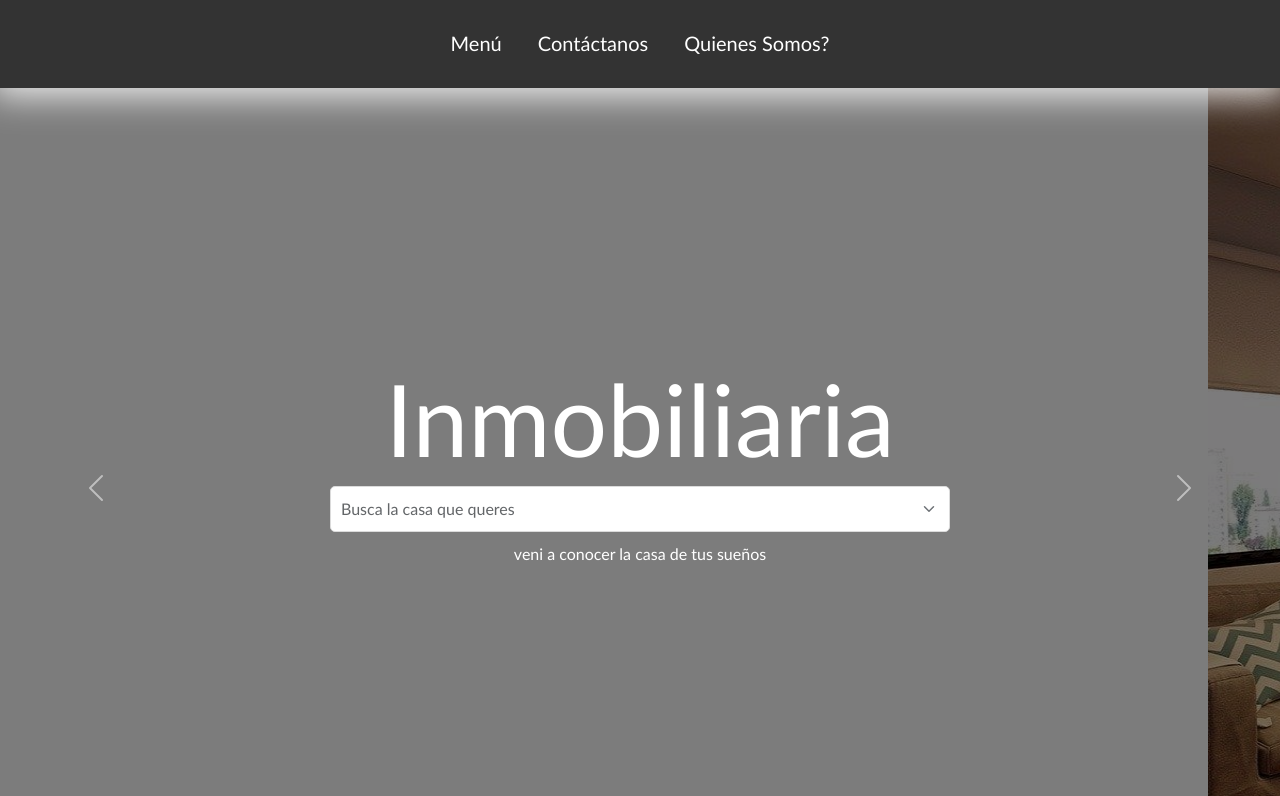
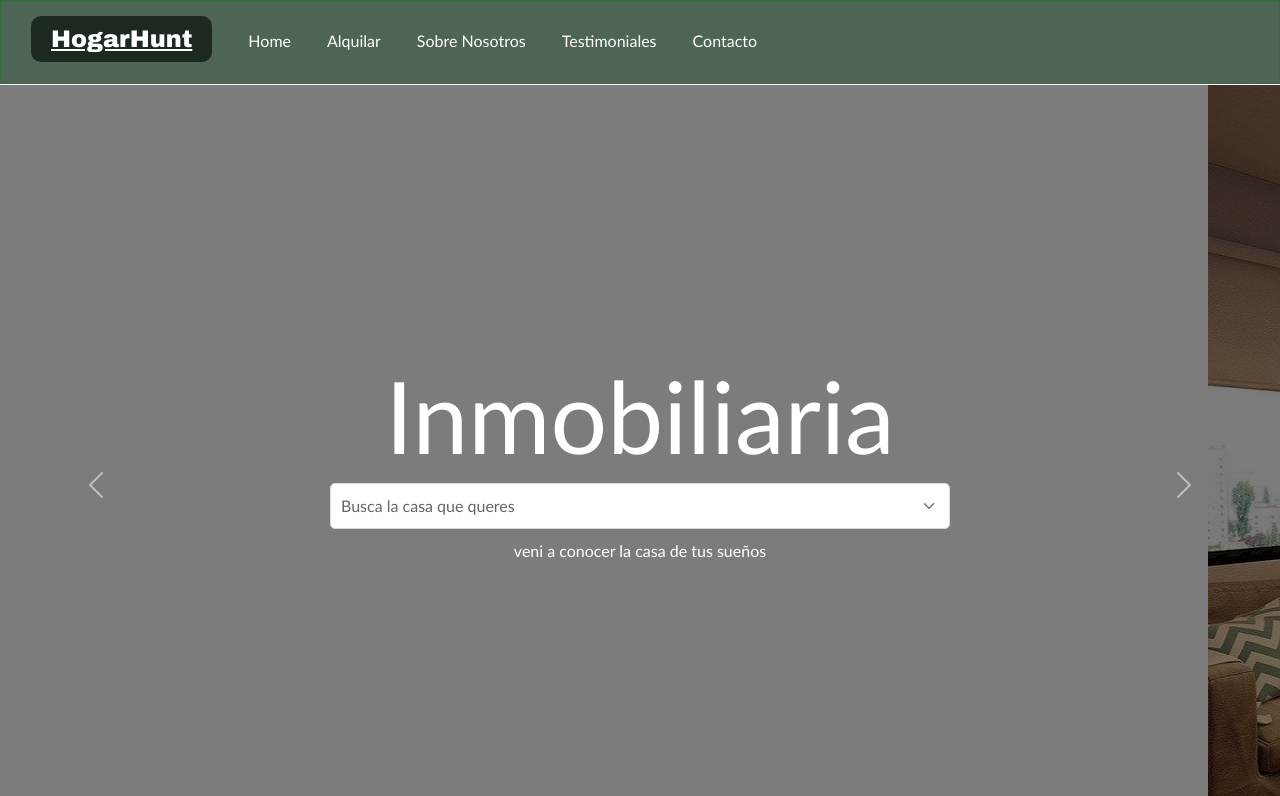
Before and after one commit to qwertdani123/IntegradorNode-2024, a plain HTML site: page curso node/index.html in a window 1280 px wide. Shown: the top 796 px of the page. Drawn offline with nearby package versions, Linux system fonts and the light colour scheme; a script that the page names is missing.

Commit message:
se realizaron cambios en la barra de navegación

```diff
--- a/curso node/index.html
+++ b/curso node/index.html
@@ -3,7 +3,7 @@
 <head>
   <meta charset="UTF-8">
   <meta name="viewport" content="width=device-width, initial-scale=1.0">
-  <title>Tú Inmobiliaria</title>
+  <title>Alquier de Propiedades | HogarHunt</title>
   <link rel="stylesheet" href="styles.css">
   <link href="https://cdn.jsdelivr.net/npm/bootstrap@5.3.3/dist/css/bootstrap.min.css" rel="stylesheet" integrity="sha384-QWTKZyjpPEjISv5WaRU9OFeRpok6YctnYmDr5pNlyT2bRjXh0JMhjY6hW+ALEwIH" crossorigin="anonymous">
 
@@ -13,16 +13,25 @@
   <link rel="stylesheet" href="https://cdnjs.cloudflare.com/ajax/libs/font-awesome/6.5.2/css/all.min.css" integrity="sha512-SnH5WK+bZxgPHs44uWIX+LLJAJ9/2PkPKZ5QiAj6Ta86w+fsb2TkcmfRyVX3pBnMFcV7oQPJkl9QevSCWr3W6A==" crossorigin="anonymous" referrerpolicy="no-referrer" />
 </head>
 <body>
-  <header>
+  <header id="navbar">
     <ul class="nav nav-underline">
       <li class="nav-item">
-        <a class="nav-link " aria-current="" href="#">Menú</a>
+        <a class="nav-menu" aria-current="" href="#">HogarHunt</a>
       </li>
       <li class="nav-item">
-        <a class="nav-link" href="#contacto">Contáctanos</a>
+        <a class="nav-link" href="#">Home</a>
       </li>
       <li class="nav-item">
-        <a class="nav-link" href="#quienes_somos">Quienes Somos?</a>
+        <a class="nav-link" href="Alquileres.html">Alquilar</a>
+      </li>
+      <li class="nav-item">
+        <a class="nav-link" href="#quienes-somos">Sobre Nosotros</a>
+      </li>
+      <li class="nav-item">
+        <a class="nav-link" href="#">Testimoniales</a>
+      </li>
+      <li class="nav-item">
+        <a class="nav-link" href="#">Contacto</a>
       </li>
     </ul>
   </header>
--- a/curso node/styles.css
+++ b/curso node/styles.css
@@ -4,18 +4,19 @@ body {
   padding: 0;
 }
 
-
+/* barra de menu */
+#navbar {
+  position: fixed;
+  top: 0;
+  width: 100%;
+  z-index: 1000;
+}
 
 header {
-  background-color: #333;
+  background-color: #2f4933d7;
   padding: 20px;
-  display: flex;
-  justify-content: center;
-  align-items: center;
-  position: sticky;
-  top: 0;
-  z-index: 1;
-  box-shadow: 0 0 35px 8px #fffd;
+  text-align: center;
+  border:#23703697 solid 1px;
 }
 
 header ul li {
@@ -23,27 +24,34 @@ header ul li {
   margin: 0 10px;
 }
 
+.nav-menu {
+  font-family: 'Arial Black', sans-serif;
+  font-size: 24px;
+  color: #ffffff;
+  background-color: #1c291e;
+  padding: 10px 20px;
+  border-radius: 10px;
+}
+
 .nav-link {
   color: #ffffff;
   text-decoration: none;
-  font-size: 20px;
-  transition: color 0.7s;
+
 }
 
 .nav-link:hover {
-  color: #2fee5fbb;
+  color: #2c9145bb;
 }
 
 .navbar {
   text-align: center;
   padding: 10px 0;
-
 }
 
 .carousel{
   height: 100vh;
+  margin-top: 85px;
 }
-
 
 .texto-encima {
   position: absolute;
```
